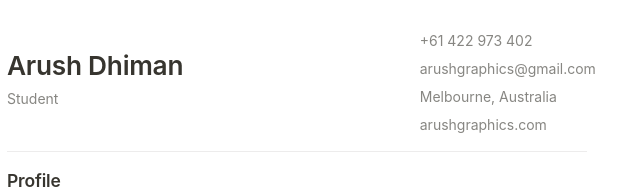
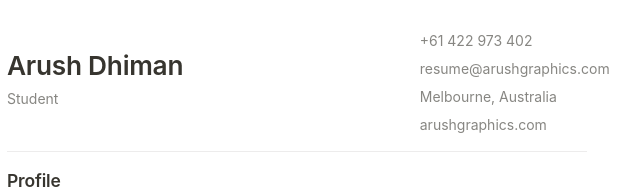
Before and after one commit to saltpioneer/saltpioneer.github.io, a plain HTML site: page index.html in a window 1280 px wide. Shown: the part 173-368 px from the top of the page, 343-983 px from the left. Drawn offline with Linux system fonts and the light colour scheme.

Commit message:
Update index.html

```diff
--- a/index.html
+++ b/index.html
@@ -625,7 +625,7 @@ blockquote {
 }
 
 </style></head><body><article id="1382fdee-1868-4d65-ad4f-acf7bdf973ec" class="page sans"><header><h1 class="page-title"> </h1></header><div class="page-body"><div id="4b9d1c51-ece1-4390-ac68-de0077755a40" class="column-list"><div id="bedc18da-5ea1-46a7-b1b4-740bf2b9e121" style="width:68.75%" class="column"><h1 id="9c089ddc-0111-450f-99b5-5052fc1f7315" class="">Arush Dhiman</h1><p id="bc7865d0-f1f4-4401-8a29-dcef7bc9f152" class="block-color-gray">Student</p><p id="5f73b19f-7fef-49b8-a0e2-308d4866039e" class="">
-</p></div><div id="53d2bdb8-d16a-453d-9377-9da9f02341b4" style="width:31.25%" class="column"><p id="6af3e4d4-5594-494c-b303-10f04847e829" class="block-color-gray">+61 422 973 402</p><p id="4bcdc526-5cb7-47d0-b469-e7cde7c8e7e8" class="block-color-gray">arushgraphics@gmail.com</p><p id="686badbf-7d63-482b-9686-1745ba58dc44" class="block-color-gray">Melbourne, Australia</p><p id="2d8ad3e4-1d21-49f5-9261-38ad4fe78033" class="block-color-gray">arushgraphics.com</p></div></div><hr id="c8fb39f9-40a2-4c28-acfe-687e39831d4a"><h3 id="1c6f6c14-d2f8-42e2-af97-cfc0888b9d2e" class="">Profile</h3><p id="2949f906-da9c-4a59-beae-bd424748d939" class="block-color-gray">I am a student looking to expand my skills in my work life and apply them to tasks in supporting the community, further enhancing my personal growth. I am hardworking and responsible with an ability to execute tasks with commitment and determination. I am motivated, possessing the flexibility to work independently and the dexterity to be a part of a team.</p><p id="f2ba4da6-4dfc-4e9b-a4b4-8c1233fd669e" class="">
+</p></div><div id="53d2bdb8-d16a-453d-9377-9da9f02341b4" style="width:31.25%" class="column"><p id="6af3e4d4-5594-494c-b303-10f04847e829" class="block-color-gray">+61 422 973 402</p><p id="4bcdc526-5cb7-47d0-b469-e7cde7c8e7e8" class="block-color-gray">resume@arushgraphics.com</p><p id="686badbf-7d63-482b-9686-1745ba58dc44" class="block-color-gray">Melbourne, Australia</p><p id="2d8ad3e4-1d21-49f5-9261-38ad4fe78033" class="block-color-gray">arushgraphics.com</p></div></div><hr id="c8fb39f9-40a2-4c28-acfe-687e39831d4a"><h3 id="1c6f6c14-d2f8-42e2-af97-cfc0888b9d2e" class="">Profile</h3><p id="2949f906-da9c-4a59-beae-bd424748d939" class="block-color-gray">I am a student looking to expand my skills in my work life and apply them to tasks in supporting the community, further enhancing my personal growth. I am hardworking and responsible with an ability to execute tasks with commitment and determination. I am motivated, possessing the flexibility to work independently and the dexterity to be a part of a team.</p><p id="f2ba4da6-4dfc-4e9b-a4b4-8c1233fd669e" class="">
 </p><hr id="41fdacfc-497e-4f94-90fb-42b0294becbf"><h3 id="e7d6c988-efd1-4957-99be-7b599fff61dc" class="">Experience</h3><div id="8977c261-8344-40f6-9c79-89a88a9b18b7" class="column-list"><div id="8613f4fd-28e0-4b4f-a7ae-d6028fe342aa" style="width:18.75%" class="column"><p id="31516431-ba12-4170-93a2-e3df72e52be3" class="">2019-Present</p><p id="9de00481-c299-4d96-9583-f5d27b63d274" class="">
 </p><p id="6fb14216-4a58-4749-af71-cc2e6102258f" class="">
 </p><p id="8249f022-5165-4339-80fb-f50284d02561" class="">
```
